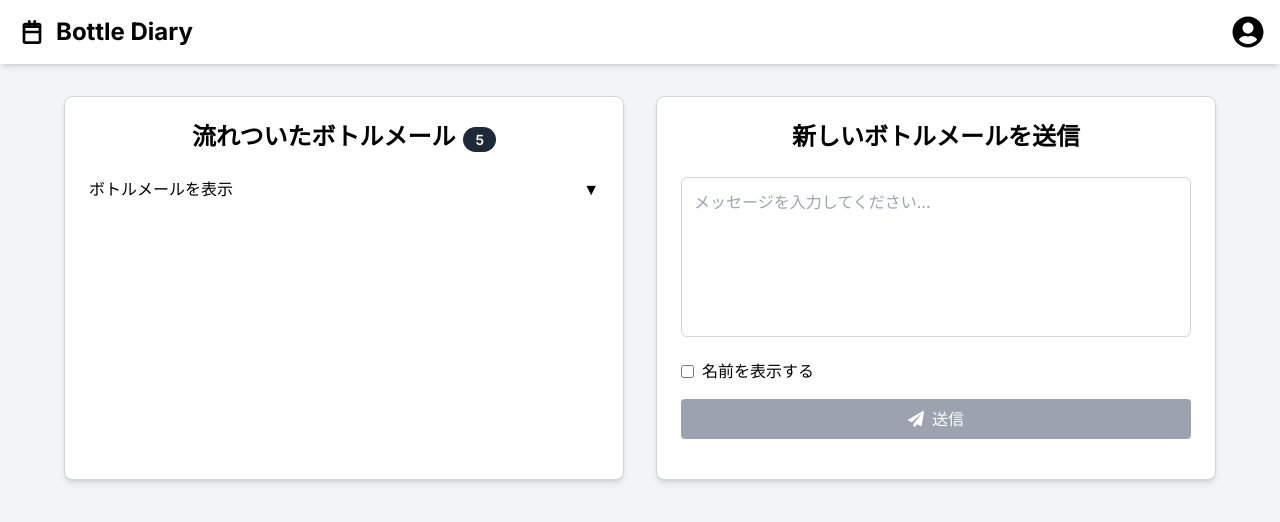
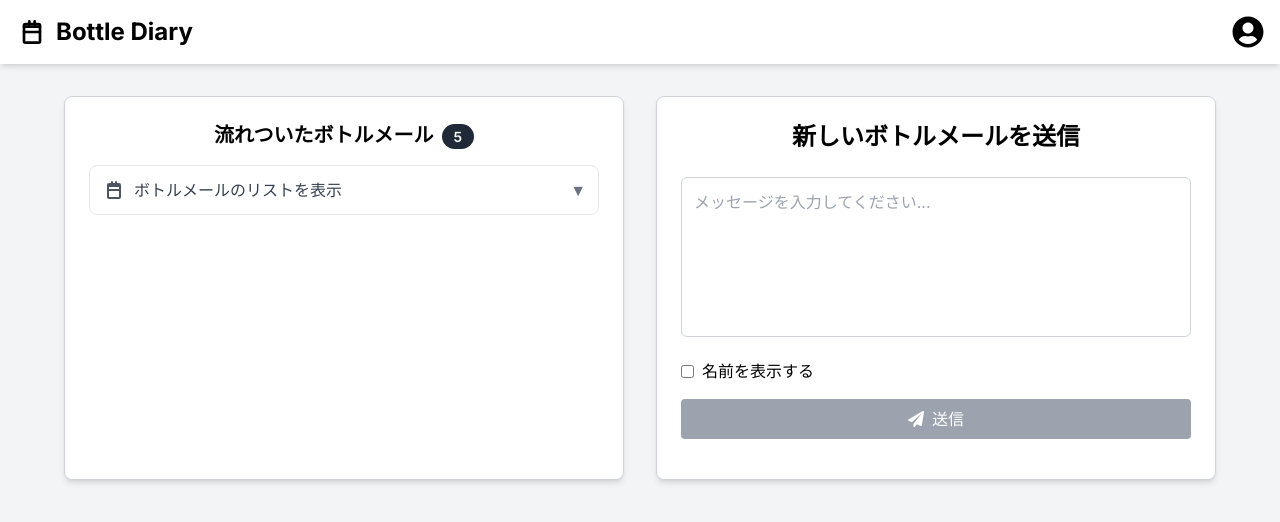
Before and after one commit to iroha999/bottlediary-mockup, a Next.js app: page /dashboard in a window 1280 px wide. Shown: the top 522 px of the page. Built offline with nearby package versions, Linux system fonts and the light colour scheme.

Commit message:
アカウントページのアイコンをユーザーアイコンに変更し、メッセージリストの内容を更新。ボトルメールの表示ボタンのスタイルを改善し、メッセージの表示方法を調整。

```diff
--- a/app/account/page.tsx
+++ b/app/account/page.tsx
@@ -3,6 +3,7 @@
 import Link from 'next/link'
 import { useRouter } from 'next/navigation'
 import { Bottle } from '../components/Icons'
+import { FaUserCircle } from 'react-icons/fa'
 
 export default function Account() {
     const router = useRouter()
@@ -17,10 +18,10 @@ export default function Account() {
 
     return (
         <div className="min-h-screen bg-white text-black">
-            <header className="bg-black text-white p-4">
+            <header className="bg-white text-black shadow-md p-4">
                 <div className="container mx-auto flex justify-between items-center">
                     <div className="flex items-center">
-                        <Bottle className="w-8 h-8 mr-2" />
+                        <FaUserCircle className="w-8 h-8 mr-2" />
                         <h1 className="text-2xl font-bold">アカウントセンター</h1>
                     </div>
                     <Link href="/dashboard" className="hover:underline">ダッシュボードに戻る</Link>
--- a/app/components/MessageList.tsx
+++ b/app/components/MessageList.tsx
@@ -5,11 +5,11 @@ import { Bottle } from './Icons'
 
 export function MessageList() {
     const [messages, setMessages] = useState([
-        { id: 1, content: "こんにちは、元気ですか？", date: "2023-06-01", isOpen: false, sender: "匿名" },
-        { id: 2, content: "素敵な一日をお過ごしください。", date: "2023-06-02", isOpen: false, sender: "ユーザー1" },
+        { id: 1, content: "親愛なる誰かへ、本当に辛い日々が続いています。会社で上司に酷い扱いを受け、仕事に集中できなくなっています。家に帰っても心が重く、夜眠れないことが多いのです。自分の価値を見失いそうになっています。何か良いアドバイスはありませんか?これ以上は耐えられそうにありません。助けてください...", date: "2023-06-01", isOpen: false, sender: "匿名" },
+        { id: 2, content: "先日、仕事で大きな成果を上げることができました!上司から高い評価をいただき、賞与もついてきました。これまでの努力が報われた気がしてとてもうれしいです。同僚たちからも祝福の言葉をかけてもらい、チームとして一丸となれた瞬間でした。あの時の達成感と喜びは忘れられません。これからも会社に貢献し続けられるよう、さらに頑張っていきたいと思います。", date: "2023-06-02", isOpen: false, sender: "ユーザー1" },
         { id: 3, content: "あなたの夢を諦めないでください。", date: "2023-06-03", isOpen: false, sender: "匿名" },
-        { id: 4, content: "自分のパン屋さんを開業したいのですが、資金が足りず悪銭苦闘しています。誤字誤字やったー", date: "2023-06-04", isOpen: false, sender: "ユーザー2" },
-        { id: 5, content: "頑張ってください！", date: "2023-06-05", isOpen: false, sender: "匿名" },
+        { id: 4, content: "自分のパン屋さんを開業したいのですが、資金が足りず悪銭苦闘しています。", date: "2023-06-04", isOpen: false, sender: "ユーザー2" },
+        { id: 5, content: "昨日はテストで百点をとることができました！", date: "2023-06-05", isOpen: false, sender: "匿名" },
     ])
     const [isAccordionOpen, setIsAccordionOpen] = useState(false)
 
@@ -26,28 +26,33 @@ export function MessageList() {
     const closedMessages = messages.filter(msg => !msg.isOpen)
 
     return (
-        <div>
-            <h2 className="text-2xl font-semibold mb-6 text-center">
+        <div className="flex flex-col">
+            <h2 className="text-xl font-semibold mb-4 text-center">
                 流れついたボトルメール
                 <span className="ml-2 bg-gray-800 text-white rounded-full px-3 py-1 text-sm">
                     {closedMessages.length}
                 </span>
             </h2>
-            <div>
+            <div className="flex-1">
                 <button
                     onClick={toggleAccordion}
-                    className="w-full text-left flex items-center justify-between hover:bg-gray-100 transition-colors"
+                    className="w-full text-left flex items-center justify-between p-3 hover:bg-gray-50 transition-colors rounded-lg border border-gray-200"
                 >
-                    <span>ボトルメールを表示</span>
-                    <span>{isAccordionOpen ? '▲' : '▼'}</span>
+                    <span className="flex items-center">
+                        <Bottle className="w-6 h-6 mr-2 text-gray-600" />
+                        <span className="text-gray-700">
+                            {isAccordionOpen ? 'ボトルメールのリストを非表示' : 'ボトルメールのリストを表示'}
+                        </span>
+                    </span>
+                    <span className="text-gray-500">{isAccordionOpen ? '▲' : '▼'}</span>
                 </button>
                 {isAccordionOpen && (
-                    <div className="mt-4 space-y-4">
+                    <div className="mt-4 space-y-3">
                         {messages.map((message) => (
-                            <div key={message.id} className="border border-gray-200 p-4 rounded-lg shadow-md">
+                            <div key={message.id} className="border border-gray-200 p-4 rounded-lg hover:shadow-sm transition-shadow">
                                 {message.isOpen ? (
                                     <>
-                                        <p className="mb-2 text-lg">{message.content}</p>
+                                        <p className="mb-2 text-gray-800">{message.content}</p>
                                         <div className="flex justify-between text-sm text-gray-500">
                                             <p>送信者: {message.sender}</p>
                                             <p>{message.date}</p>
@@ -56,10 +61,10 @@ export function MessageList() {
                                 ) : (
                                     <button
                                         onClick={() => openMessage(message.id)}
-                                        className="w-full text-left flex items-center justify-center hover:bg-gray-100 transition-colors"
+                                        className="w-full text-left flex items-center justify-center py-2 hover:bg-gray-50 transition-colors rounded"
                                     >
-                                        <Bottle className="w-8 h-8 mr-2 text-black" />
-                                        <span>クリックしてメッセージを開く</span>
+                                        <Bottle className="w-5 h-5 mr-2 text-gray-600" />
+                                        <span className="text-gray-700">クリックしてメッセージを開く</span>
                                     </button>
                                 )}
                             </div>
```
